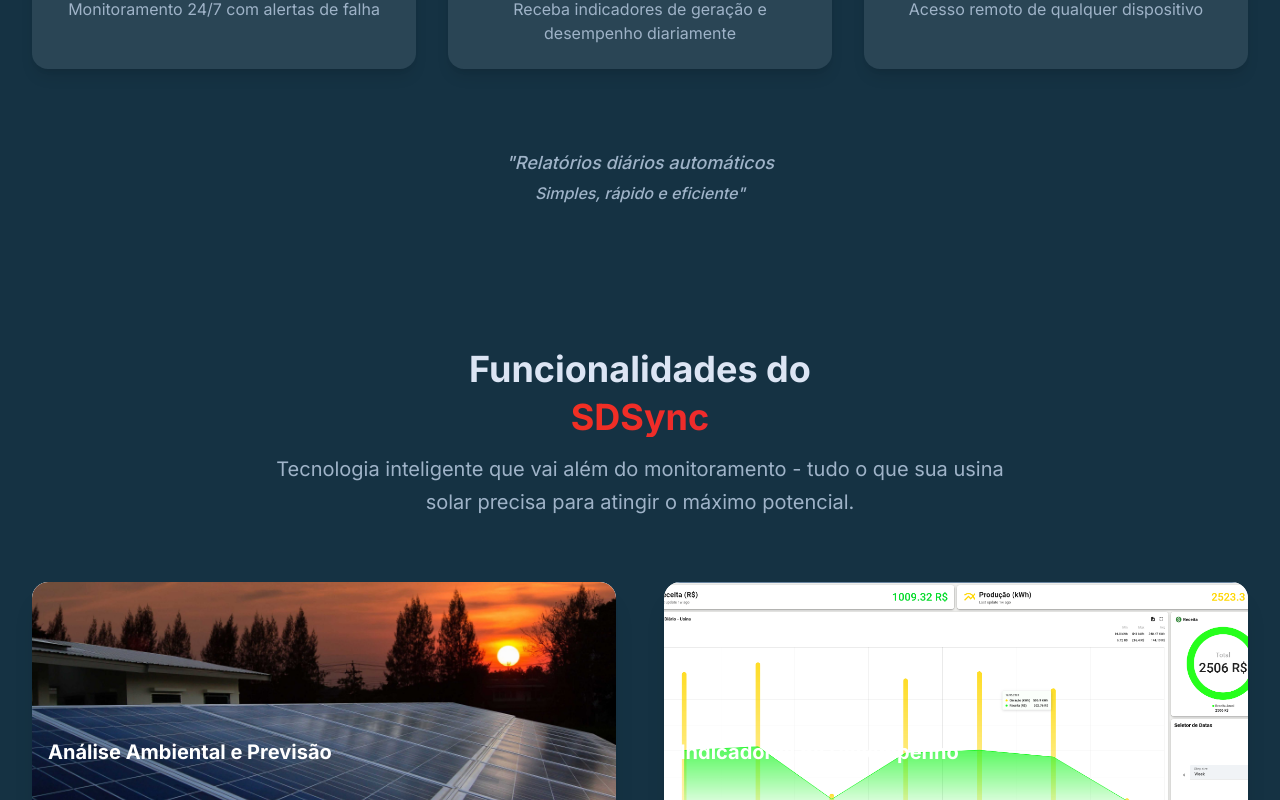
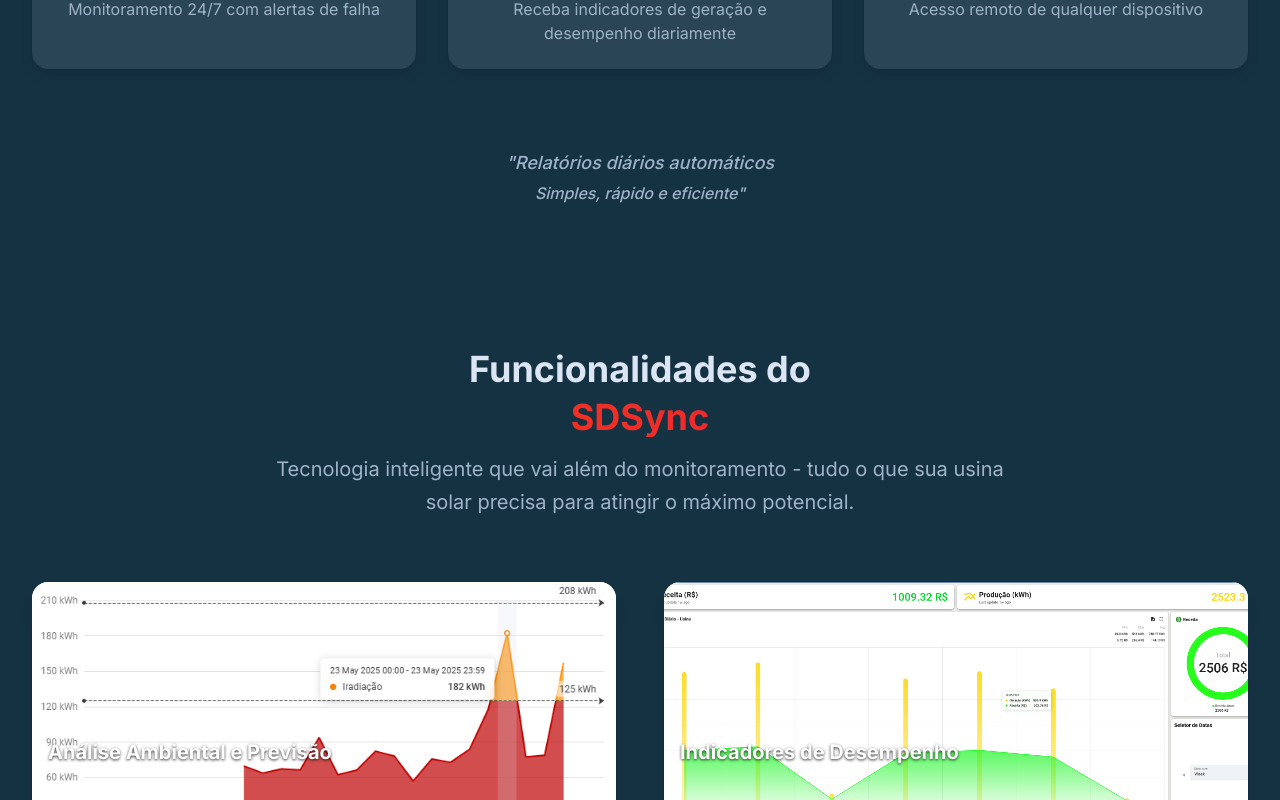
Before and after one commit to pmexiajr/sdsync-landing-pag, a Next.js app: page / in a window 1280 px wide. Shown: the part 2740-3540 px from the top of the page. Built offline with nearby package versions, Linux system fonts and the light colour scheme.

Commit message:
Irradiação

```diff
--- a/src/app/components/Header.tsx
+++ b/src/app/components/Header.tsx
@@ -63,7 +63,7 @@
           </div>
 
           <PopoverGroup className="hidden lg:flex lg:gap-x-8 lg:items-center">
-            <a href="#solution" className="text-sm font-semibold leading-6 text-white hover:text-gray-300 transition-colors">
+            <a href="#Explain" className="text-sm font-semibold leading-6 text-white hover:text-gray-300 transition-colors">
               Solução
             </a>
             <a href="#Advantages" className="text-sm font-semibold leading-6 text-white hover:text-gray-300 transition-colors">
--- a/src/app/components/Solution.tsx
+++ b/src/app/components/Solution.tsx
@@ -28,7 +28,7 @@
     {
       title: "Análise Ambiental e Previsão",
       description: "Monitoramento de irradiação e clima integrado",
-      image: "/solarsas.jpg",
+      image: "/irradiação.png",
       expandedDescription: "Sistema de análise ambiental com:\n- Medição de irradiação solar e temperatura\n- Previsão meteorológica integrada\n- Correlação em tempo real entre condições climáticas e geração de energia",
       tags: [
         { name: "Clima", colorHex: "#2D7D9A" },
@@ -48,7 +48,7 @@
     {
       title: "Eventos e Alarmes",
       description: "Detecção de falhas e notificações automáticas",
-      image: "/card lateral.png",
+      image: "/analitcs.png",
       expandedDescription: "Monitoramento em tempo real com:\n- Detecção de falhas operacionais\n- Alertas via WhatsApp e histórico de alarmes\n- Classificação de anomalias por criticidade",
       tags: [
         { name: "Alertas", colorHex: "#C62828" },
@@ -144,18 +144,20 @@
                 <div key={index} className="group relative transform transition-all duration-500 hover:-translate-y-1">
                   <div className="bg-white rounded-2xl shadow-xl h-full flex flex-col overflow-hidden border-1 border-transparent hover:border-[#FF4000]/10 transition-all">
                     <div
-                      className="relative h-56 overflow-hidden rounded-t-2xl cursor-zoom-in"
+                      className="relative h-56 overflow-hidden rounded-t-2xl cursor-zoom-in "
                       onClick={() => handleImageClick(feature.image)}
                     >
                       <Image
                         src={feature.image}
                         alt="Imagem do Card"
                         fill
-                        className="object-cover transition-transform duration-500 group-hover:scale-105"
+                        className="object-cover transition-transform duration-500 group-hover:scale-105 "
                       />
                       <div className="absolute bottom-4 left-4 text-white space-y-1">
-                        <h3 className="text-xl font-bold">{feature.title}</h3>
-                        <p className="text-sm opacity-0 translate-y-2 group-hover:translate-y-0 group-hover:opacity-80 transition-all duration-500">
+                        <h3 className="text-xl font-bold [text-shadow:_0_1px_3px_rgba(0,0,0,0.8)]">
+                          {feature.title}
+                        </h3>
+                        <p className="text-sm opacity-0 translate-y-2 group-hover:translate-y-0 group-hover:opacity-80 transition-all duration-500 [text-shadow:_0_1px_2px_rgba(0,0,0,0.8)]">
                           {feature.description}
                         </p>
                       </div>
--- /dev/null
+++ b/src/app/components/explain.tsx
@@ -0,0 +1,23 @@
+export default function Explain() {
+  return (
+    <section id="intro" className="py-16 bg-[#DCE5F4]">
+      <div className="container mx-auto px-4 text-center">
+        <h1 className="text-4xl font-semibold leading-[48px] text-[#101B23] mb-8">
+          <a
+            href="http://app.sdsync.com.br"
+            className="text-[#E01A4F] hover:text-[#FF4000] transition-colors duration-300"
+          >
+            SmartDataSync – SDSync
+          </a>
+          <span className="block mt-4">Plataforma de Monitoramente de Desempenho para Parques Solares.</span>
+        </h1>
+
+        <h2 className="mt-6 text-xl text-[#75767C] font-medium leading-6 max-w-4xl mx-auto tracking-wide">
+          Com foco em performance energética e gestão estratégica, a SDSync utiliza monitoramento contínuo, inteligência de dados e recursos preditivos para apoiar integradores, operadores e investidores na tomada de decisões que elevam o retorno e a eficiência dos ativos solares.
+        </h2>
+
+        <div className="mt-8 border-b-2 border-[#09BC8A] w-24 mx-auto"></div>
+      </div>
+    </section>
+  );
+}
--- a/src/app/page.tsx
+++ b/src/app/page.tsx
@@ -11,6 +11,7 @@
 import PricePlans from "./components/Pricing";
 import AboutUs from "./components/AboutUs";
 import Header from "./components/Header";
+import Explain from "./components/explain";
 
 
 export default function Home() {
@@ -38,25 +39,8 @@
         </section>
       </div>
 
-      <section id="intro" className="py-16 bg-[#DCE5F4]">
-        <div className="container mx-auto px-4 text-center">
-          <h1 className="text-4xl font-semibold leading-[48px] text-[#101B23] mb-8">
-            <a
-              href="http://app.sdsync.com.br"
-              className="text-[#E01A4F] hover:text-[#FF4000] transition-colors duration-300"
-            >
-              SmartDataSync – SDSync
-            </a>
-            <span className="block mt-4">Plataforma de Monitoramente de Desempenho para Parques Solares.</span>
-          </h1>
-
-          <h2 className="mt-6 text-xl text-[#75767C] font-medium leading-6 max-w-4xl mx-auto tracking-wide">
-
-Com foco em performance energética e gestão estratégica, a SDSync utiliza monitoramento contínuo, inteligência de dados e recursos preditivos para apoiar integradores, operadores e investidores na tomada de decisões que elevam o retorno e a eficiência dos ativos solares.
-          </h2>
-
-          <div className="mt-8 border-b-2 border-[#09BC8A] w-24 mx-auto"></div>
-        </div>
+      <section id="Explain">
+        <Explain />
       </section>
 
       <section id="Presentation">
```
Also changed, not shown: public/irradiação.png (added).
